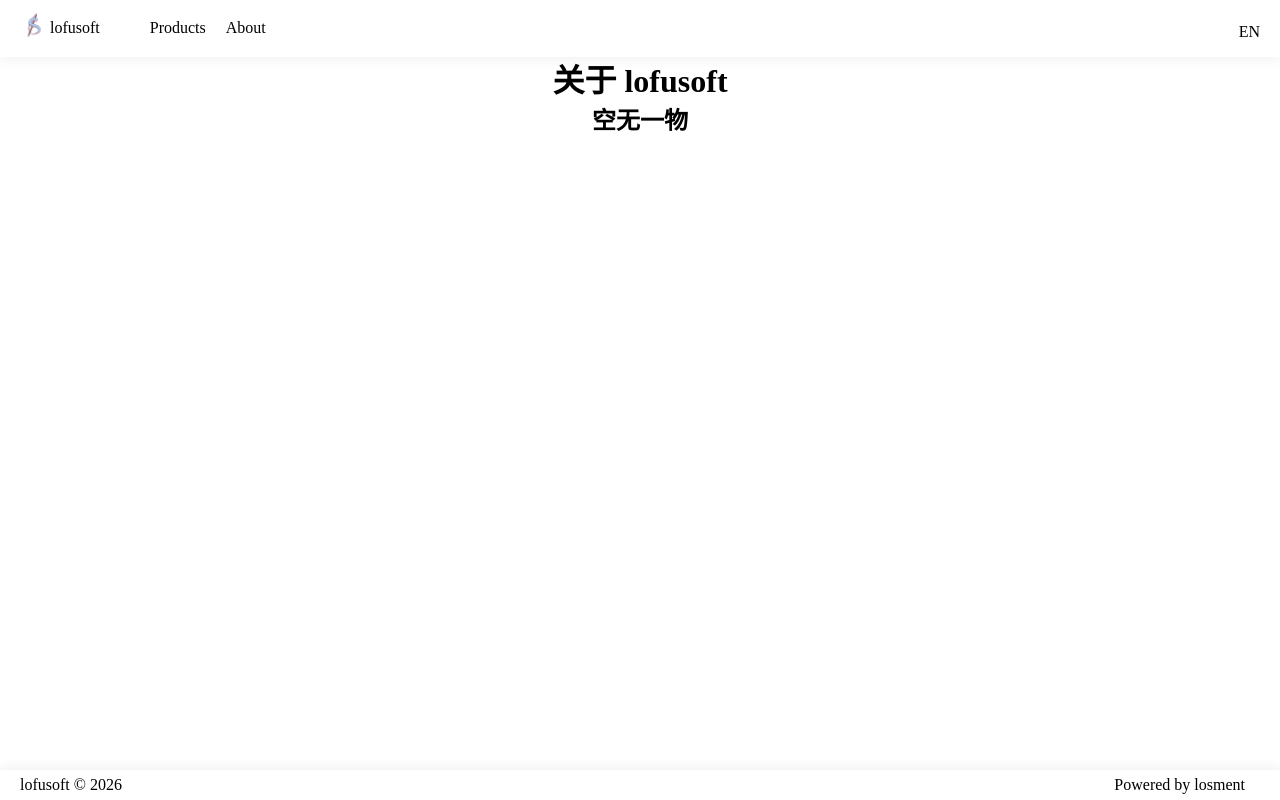
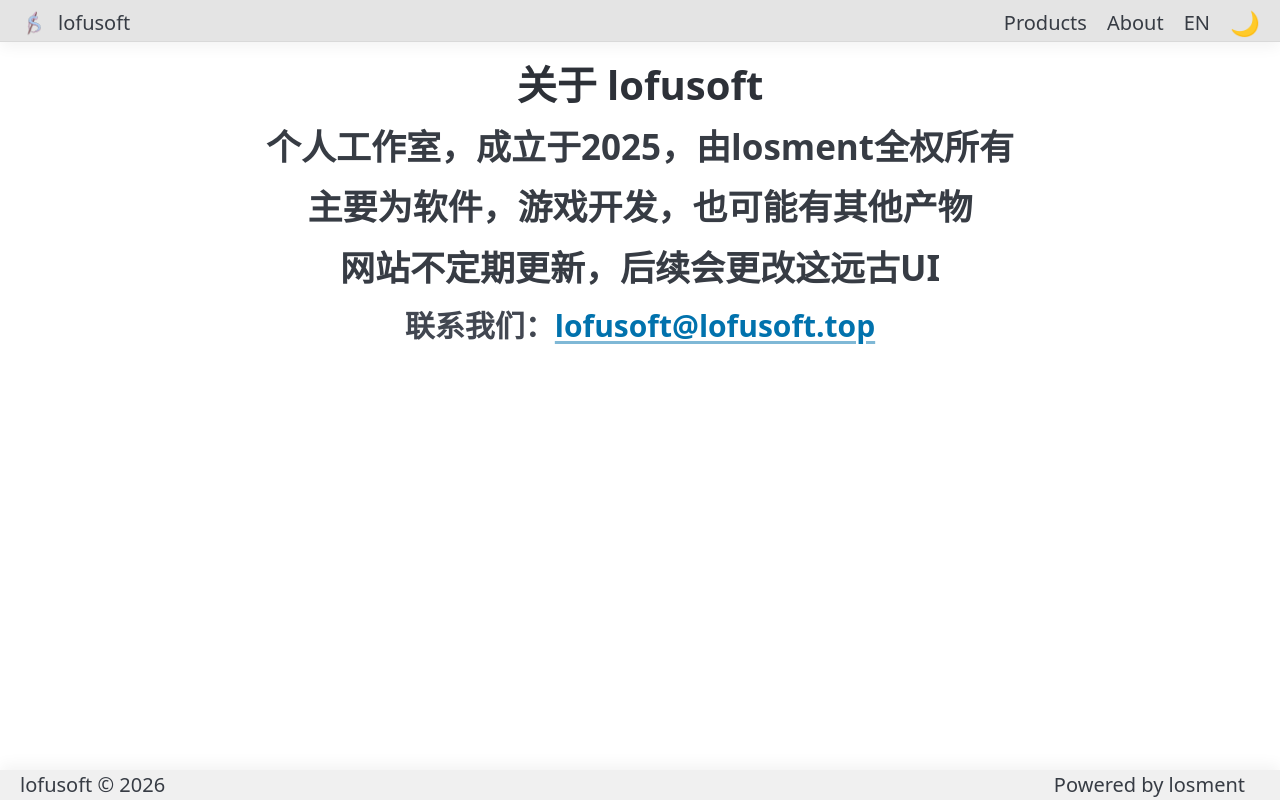
Before and after one commit to losment886/losment886.github.io, a plain HTML site: page zh/about.html in a window 1280 px wide. Drawn offline with nearby package versions, Linux system fonts and the light colour scheme.

Commit message:
美化中文网页，并加上相关信息

```diff
--- /dev/null
+++ b/res/general.js
@@ -0,0 +1,105 @@
+
+// 公共布局控制函数
+function initLayout() {
+    const header = document.querySelector('.header');
+    const footer = document.querySelector('.footer');
+    if (!header || !footer) return; // 等待元素加载
+
+    const styl = localStorage.getItem('theme');
+    if(styl === 'dark')
+    {
+        document.documentElement.setAttribute('data-theme', 'dark');
+        header.style.background = 'rgba(33,33,33,0.6)';
+        footer.style.background = 'rgba(66,66,66,1)';
+    }
+    else
+    {
+        document.documentElement.setAttribute('data-theme', 'light');
+        header.style.background = 'rgba(210,210,210,0.6)';
+        footer.style.background = 'rgba(240,240,240,1)';
+    }
+
+    const toggleBtn = document.getElementById('theme-toggle');
+    if (toggleBtn) {
+        toggleBtn.textContent = styl === 'dark' ? '☀️' : '🌙';
+
+        // 点击切换
+        toggleBtn.addEventListener('click', () => {
+            const currentTheme = document.documentElement.getAttribute('data-theme') || 'light';
+            const newTheme = currentTheme === 'dark' ? 'light' : 'dark';
+            document.documentElement.setAttribute('data-theme', newTheme);
+            localStorage.setItem('theme', newTheme);
+            // 更新按钮图标
+            toggleBtn.textContent = newTheme === 'dark' ? '☀️' : '🌙';
+            if(newTheme === 'dark')
+            {
+                document.documentElement.setAttribute('data-theme', 'dark');
+                header.style.background = 'rgba(33,33,33,0.6)';
+                footer.style.background = 'rgba(66,66,66,1)';
+            }
+            else
+            {
+                document.documentElement.setAttribute('data-theme', 'light');
+                header.style.background = 'rgba(210,210,210,0.6)';
+                footer.style.background = 'rgba(240,240,240,1)';
+            }
+        });
+    }
+
+    // 1. 固定页头
+    const headerHeight = header.offsetHeight;
+    header.style.position = 'fixed';
+    header.style.top = '0';
+    header.style.left = '0';
+    header.style.right = '0';
+    document.body.style.paddingTop = headerHeight + 'px'; // 避免内容被遮挡
+
+
+
+
+    // 2. 调整页脚位置
+    function adjustFooter() {
+        const contentHeight = document.body.scrollHeight; // 整个文档内容高度
+        const windowHeight = window.innerHeight;
+        const footerHeight = footer.offsetHeight;
+
+        // 如果内容高度不足以填满视口，将页脚固定在底部
+        if (contentHeight - headerHeight < windowHeight) {
+            footer.style.position = 'fixed';
+            footer.style.bottom = '0';
+            footer.style.left = '0';
+            footer.style.right = '0';
+            // 避免页脚遮挡内容：给 body 添加下内边距
+            document.body.style.paddingBottom = footerHeight + 'px';
+        } else {
+            // 恢复正常文档流
+            footer.style.position = '';
+            footer.style.bottom = '';
+            footer.style.left = '';
+            footer.style.right = '';
+            document.body.style.paddingBottom = '';
+        }
+    }
+
+    adjustFooter();
+
+    // 监听窗口大小变化和内容变化（例如动态加载内容）
+    window.addEventListener('resize', adjustFooter);
+    // 监听可能影响布局的 DOM 变化（比如动态加载内容）
+    const observer = new MutationObserver(adjustFooter);
+    observer.observe(document.body, { childList: true, subtree: true, attributes: true });
+}
+
+// 加载头尾并等待渲染完成后初始化布局
+Promise.all([
+    fetch('header.html').then(res => res.text()).then(data => {
+        document.getElementById('header').innerHTML = data;
+        return new Promise(resolve => setTimeout(resolve, 10)); // 确保 DOM 更新
+    }),
+    fetch('footer.html').then(res => res.text()).then(data => {
+        document.getElementById('footer').innerHTML = data;
+        return new Promise(resolve => setTimeout(resolve, 10));
+    })
+]).then(() => {
+    initLayout();
+}).catch(err => console.error('加载头尾失败:', err));
--- a/res/main.css
+++ b/res/main.css
@@ -5,7 +5,7 @@
 }
 
 .header {
-    line-height: 45px;
+    #line-height: 45px;
     position: absolute;
     top: 0px;
     white-space: none;
@@ -16,11 +16,14 @@
     display: flex;
     justify-content: space-between;
     align-items: center;
+    border-bottom: 1px solid rgba(0, 0, 0, 0.05);
+    background: rgba(31, 31, 31, 0.6);
 }
 
+
 .footer {
-    line-height: 30px;
-    position: absolute;
+    #line-height: 30px;
+    #position: absolute;
     bottom: 0px;
     width: 100%;
     white-space: break-spaces;
@@ -35,3 +38,8 @@
 body {
     padding: 55px 0px 40px;
 }
+
+.content
+{
+    flex: 1;
+}
--- a/zh/about.html
+++ b/zh/about.html
@@ -5,23 +5,22 @@
     <meta charset="utf-8" />
     <link rel="stylesheet" href="../res/main.css" />
     <link rel="icon" type="image/png" href="../res/logo_alpha.png">
+    <link rel="stylesheet" href="https://cdn.jsdelivr.net/npm/@picocss/pico@2/css/pico.min.css">
     <title>lofusoft - About</title>
 </head>
 <body>
-    <header class="header">
-        <div style="display:flex;">
-            <div style=" padding: 5px 0 0px 0;"><img src="../res/logo_alpha.png" style="width: 30px; height: 30px;" onclick="window.location.href = './index.html';" /></div>
-            <div onclick="window.location.href = './index.html';">lofusoft</div>
-            <div style="padding:0 0 0px 50px" onclick="window.location.href = './products.html';">Products</div>
-            <div style="padding:0 0 0px 20px" onclick="window.location.href = './about.html';">About</div>
-        </div>
-        <div style="margin-left: auto; padding: 0 0 0 20px;" onclick="localStorage.setItem('chosenLanguage','en'); window.location.href = '../index.html?herf=about';">EN</div>
-    </header>
-    <h1 style="align-items: center; text-align: center;">关于 lofusoft</h1>
-    <h2 style="align-items: center; text-align: center;">空无一物</h2>
-    <footer class="footer">
-        <div>lofusoft &copy; 2026</div><div style="display:flex;"><div style="padding:0 15px">Powered by losment</div></div>
-    </footer>
+
+    <div id="header"></div>
+    <main class="content">
+        <h1 style="align-items: center; text-align: center;">关于 lofusoft</h1>
+        <h2 style="align-items: center; text-align: center;">个人工作室，成立于2025，由losment全权所有</h2>
+        <h2 style="align-items: center; text-align: center;">主要为软件，游戏开发，也可能有其他产物</h2>
+        <h2 style="align-items: center; text-align: center;">网站不定期更新，后续会更改这远古UI</h2>
+        <h3 style="align-items: center; text-align: center;">联系我们：<a href="mailto:lofusoft@lofusoft.top" class="extra-link">lofusoft@lofusoft.top</a></h3>
+
+    </main>
+    <div id="footer"></div>
+    <script src="../res/general.js"></script>
 </body>
 
 </html>
--- /dev/null
+++ b/zh/footer.html
@@ -0,0 +1,3 @@
+<footer class="footer">
+    <div>lofusoft &copy; 2026</div><div style="display:flex;"><div style="padding:0 15px">Powered by losment</div></div>
+</footer>
--- /dev/null
+++ b/zh/header.html
@@ -0,0 +1,15 @@
+<header class="header">
+    <!-- 左侧：Logo + 工作室名称 -->
+    <div style="display: flex; align-items: center; gap: 8px;">
+        <img src="../res/logo_alpha.png" style="width: 30px; height: 30px; cursor: pointer;" onclick="window.location.href = './index.html';" />
+        <div style="cursor: pointer; font-weight: 500;" onclick="window.location.href = './index.html';">lofusoft</div>
+    </div>
+    <!-- 中间：导航菜单（可选，若需要居中可保留，这里放右侧前） -->
+    <!-- 右侧：菜单项 + 语言切换 -->
+    <div style="display: flex; align-items: center; gap: 20px;">
+        <div style="cursor: pointer;" onclick="window.location.href = './products.html';">Products</div>
+        <div style="cursor: pointer;" onclick="window.location.href = './about.html';">About</div>
+        <div style="cursor: pointer;" onclick="localStorage.setItem('chosenLanguage','en'); window.location.href = '../index.html?herf=about';">EN</div>
+        <div id="theme-toggle" style="cursor: pointer; font-size: 1.2rem;">🌙</div>
+    </div>
+</header>
```
Also changed, not shown: zh/index.html (+4 -13 lines), zh/products.html (+7 -12 lines).
